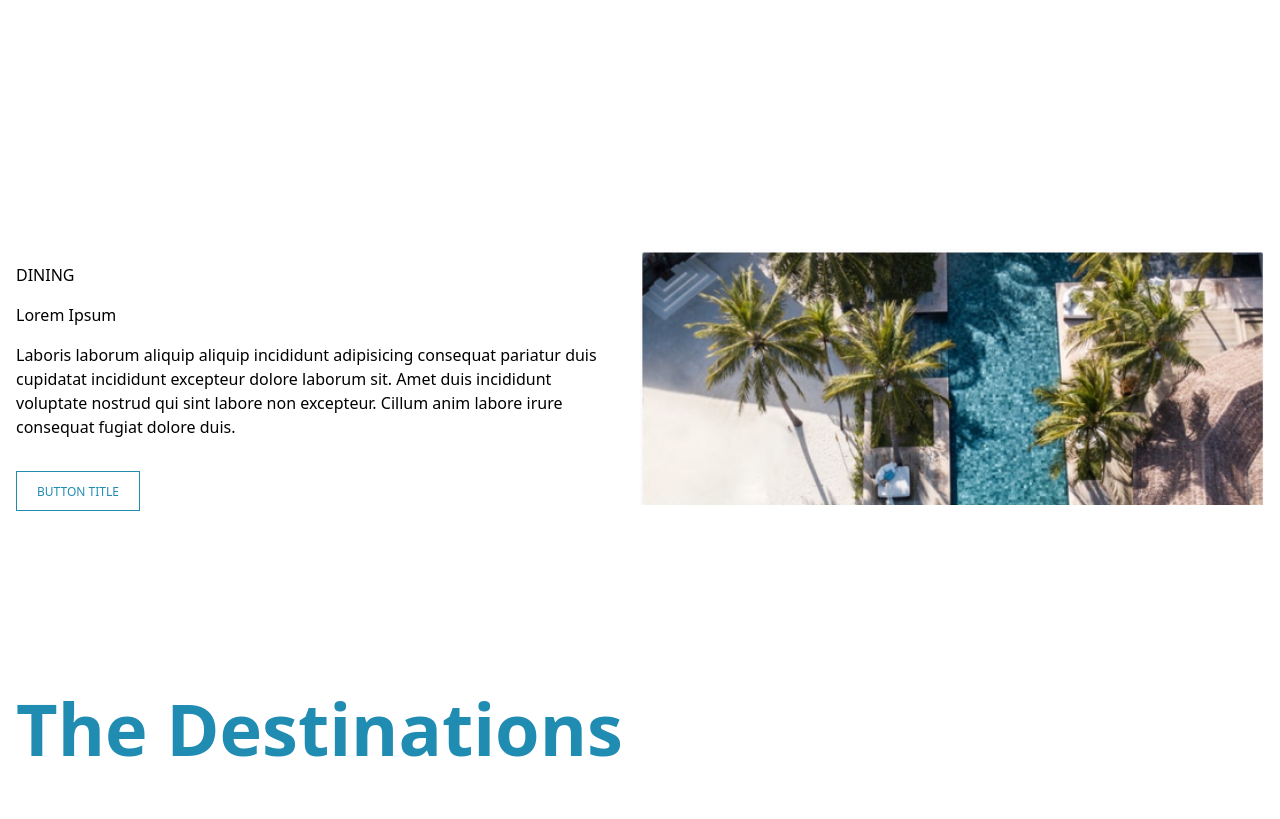
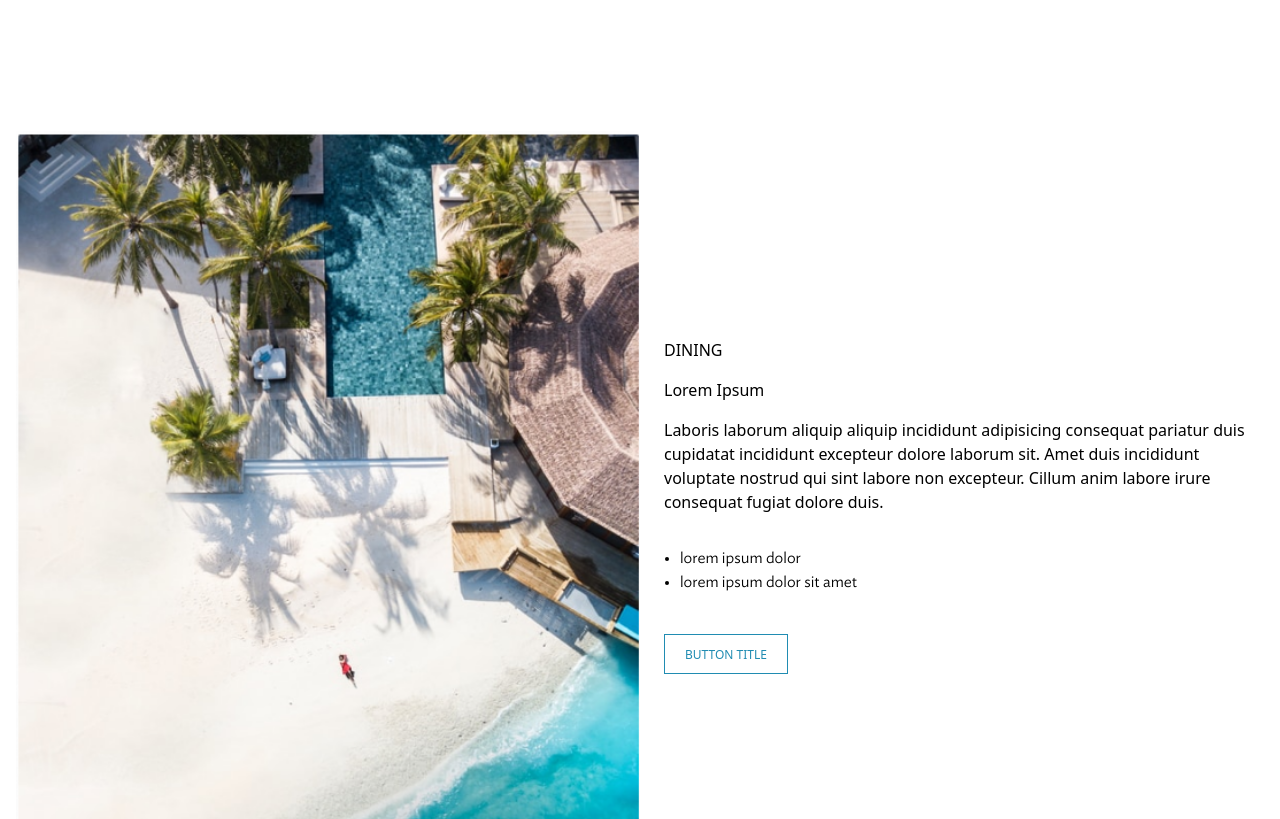
Before and after one commit to clevara-dev-id/the-maj-oceanic, a React (Create React App) app: page / in a window 1280 px wide. Shown: the part 4920-5739 px from the top of the page. Built offline with nearby package versions, Linux system fonts and the light colour scheme; a web font is replaced by a local one.

Commit message:
fixing v2

```diff
--- a/src/components/Footer.jsx
+++ b/src/components/Footer.jsx
@@ -66,7 +66,7 @@
                             <div className="grid grid-cols-12 gap-2 mb-4" id="firstrowform">
                                 <div className="col-span-4">
                                     <div className="relative">
-                                        <select defaultValue="Title" className="block appearance-none w-full bg-gray-200 text-gray-700 py-2 px-4 pr-8 leading-tight focus:outline-none focus:bg-white focus:border-gray-500" id="grid-state">
+                                        <select defaultValue="Title" className="rounded-none block appearance-none w-full bg-gray-200 text-gray-700 py-2 px-4 pr-8 leading-tight focus:outline-none focus:bg-white focus:border-gray-500" id="grid-state">
                                         <option disabled="disabled" className="titleformselect" placeholder="Title">Title</option>
                                         <option value="mr" onClick={props.onClickTitle}>Mr.</option>
                                         <option value="ms" onClick={props.onClickTitle}>Ms.</option>
--- a/src/components/base_component/Card/CardTextImage/CardTextImage.jsx
+++ b/src/components/base_component/Card/CardTextImage/CardTextImage.jsx
@@ -12,7 +12,7 @@
         <div className="flex flex-wrap card-text-image">
             {!props.reverse? (
                 <>
-                    <div className="w-full lg:w-2/4 bg-no-repeat bg-cover bg-no-repeat h-64 mb-5 lg:h-100 lg:order-none order-first" style={{backgroundImage: `url(${props.image})`}} />
+                    <div className="w-full lg:w-2/4 bg-no-repeat bg-cover bg-no-repeat mb-5 max-h-full h-100 lg:order-none order-first" style={{backgroundImage: `url(${props.image})`}} />
 
                     <HeadingText
                         containerClassName="w-full lg:w-2/4 pl-6 self-center"
@@ -37,7 +37,7 @@
                     >
                         <Button small ghost onClick={props.onClick}> {props.buttonTitle.toUpperCase()} </Button>
                     </HeadingText>
-                    <div className="w-full lg:w-2/4 bg-no-repeat bg-cover bg-no-repeat h-64 mb-5 lg:h-100 lg:order-none order-first" style={{backgroundImage: `url(${props.image})`}} />
+                    <div className="w-full lg:w-2/4 bg-no-repeat bg-cover bg-no-repeat mb-5 max-h-full h-100 lg:order-none order-first" style={{backgroundImage: `url(${props.image})`}} />
                 </>
             )}
 
--- a/src/components/base_component/Card/CardTextImage/CardTextImageSmall.jsx
+++ b/src/components/base_component/Card/CardTextImage/CardTextImageSmall.jsx
@@ -12,11 +12,11 @@
 
 const CardTextImageSmall = props => {
     return (
-        <div className={`card-text-image-small flex max-w-container-2 ${props.containerClassName}`}>
+        <div className={`card-text-image-small flex flex-wrap max-w-container-2 ${props.containerClassName}`}>
         {
             !props.reverse? (
             <>
-                <div className="w-2/4">
+                <div className="order-first w-full lg:w-2/4">
                     <div
                         className="bg-no-repeat bg-cover bg-no-repeat"
                         style={{
@@ -28,7 +28,7 @@
                     />
                 </div>
                 <HeadingText
-                    containerClassName="w-2/4 pl-6 self-center"
+                    containerClassName="w-full lg:w-2/4 pl-6 self-center"
                     caption={props.caption}
                     heading={props.heading}
                     text={props.text}
@@ -40,7 +40,7 @@
             ) : (
             <>
                 <HeadingText
-                    containerClassName="w-2/4 pr-6 self-center"
+                    containerClassName="w-full lg:w-2/4 pr-6 self-center"
                     caption={props.caption}
                     heading={props.heading}
                     text={props.text}
@@ -49,7 +49,7 @@
                     <Link className="primary-link" to={props.link} onClick={props.onClick}> {props.button_title.toUpperCase()} </Link>
                 </HeadingText>
                 <div
-                    className="bg-no-repeat bg-cover bg-no-repeat w-2/4"
+                    className="bg-no-repeat bg-cover bg-no-repeat order-first w-full lg:w-2/4"
                     style={{
                         backgroundImage: `url(${props.image})`,
                         maxHeight: "400px",
--- a/src/components/base_component/Card/CardTextImage/style.scss
+++ b/src/components/base_component/Card/CardTextImage/style.scss
@@ -1,5 +1,24 @@
 .card-text-image{
     .h-100{
-        height: 730px;
+        height: 16rem;
+    }
+    @media (min-width:1024px) {
+        .h-100{
+            height: 730px;
+        }
     }
 }
+.card-text-image-small{
+    .primary-link{
+        color: #208CB2;
+        text-decoration: none;
+        transition: .2s all;
+        padding-bottom: 10px;
+    }
+    .primary-link:hover{
+        color: #208CB2;
+            text-decoration: none;
+            transition: .2s all;
+            border-bottom: #208CB2 solid 1px;
+    }
+}
--- a/src/components/base_component/Carousel/CarouselCardText/style.scss
+++ b/src/components/base_component/Carousel/CarouselCardText/style.scss
@@ -67,17 +67,3 @@
         }
     }
 }
-.card-text-image-small{
-    .primary-link{
-        color: #208CB2;
-        text-decoration: none;
-        transition: .2s all;
-        padding-bottom: 10px;
-    }
-    .primary-link:hover{
-        color: #232323;
-            text-decoration: none;
-            transition: .2s all;
-            border-bottom: #208CB2 solid 1px;
-    }
-}
```
